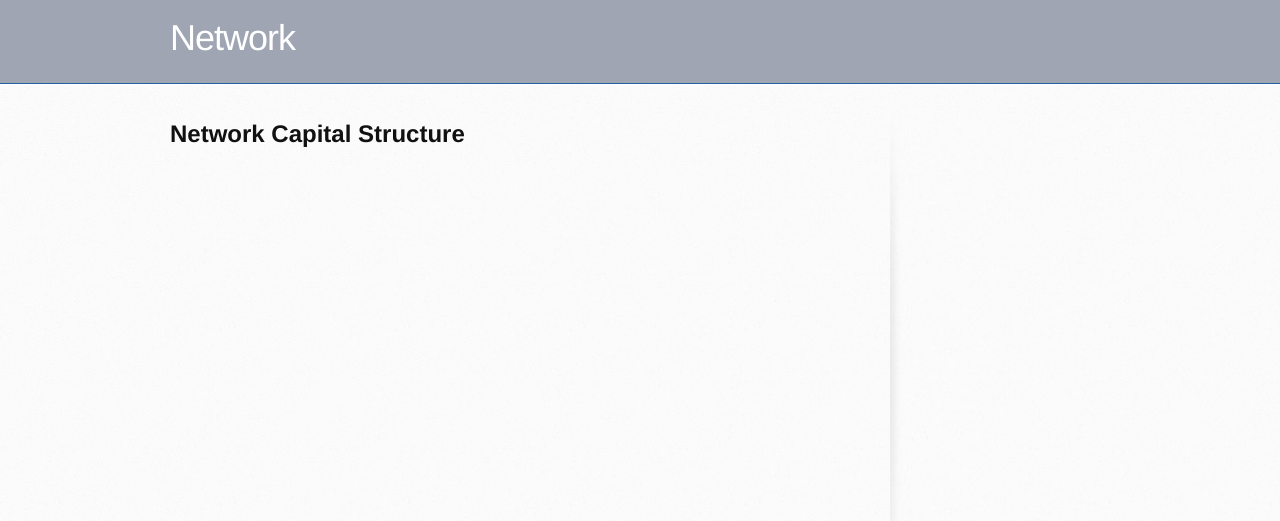
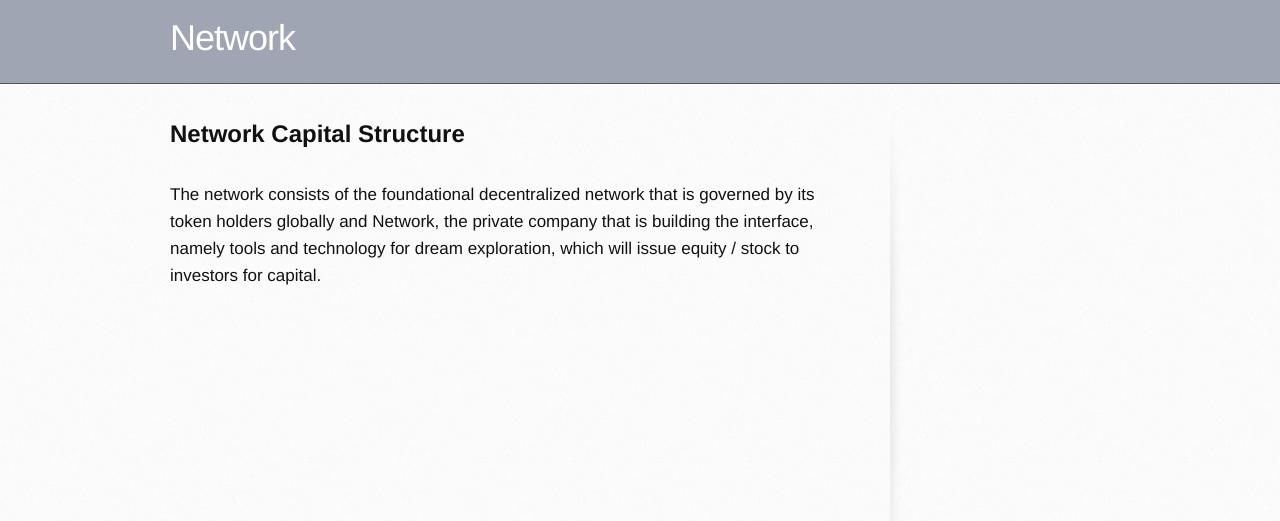
Before and after one commit to networkf/network.github.io, a Jekyll site: the page built from capital.md, in a window 1280 px wide. Shown: the top 521 px of the page. Built offline with Jekyll 4.4.1, drawn with Linux system fonts in a browser that asks for light colours; some web fonts are replaced; our own code applies the rules of GitHub Pages for plain Markdown files; the repository's description, which GitHub fills in, is left out.

Commit message:
Update capital.md

```diff
--- a/capital.md
+++ b/capital.md
@@ -9,3 +9,4 @@ layout: default
 <b><font size="5">Network Capital Structure</font></b>
 <br>
 <br>
+The network consists of the foundational decentralized network that is governed by its token holders globally and Network, the private company that is building the interface, namely tools and technology for dream exploration, which will issue equity / stock to investors for capital.
```
